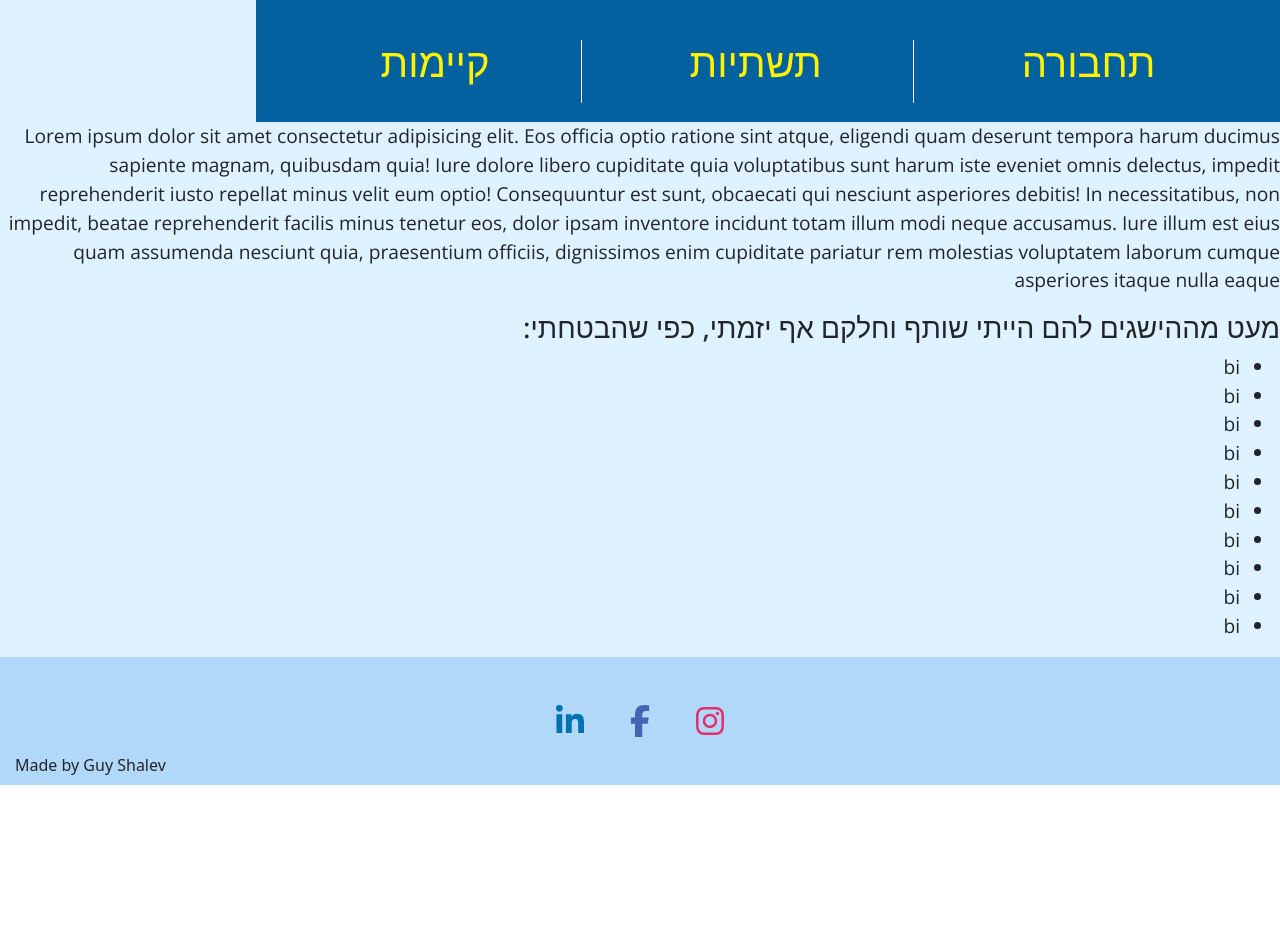
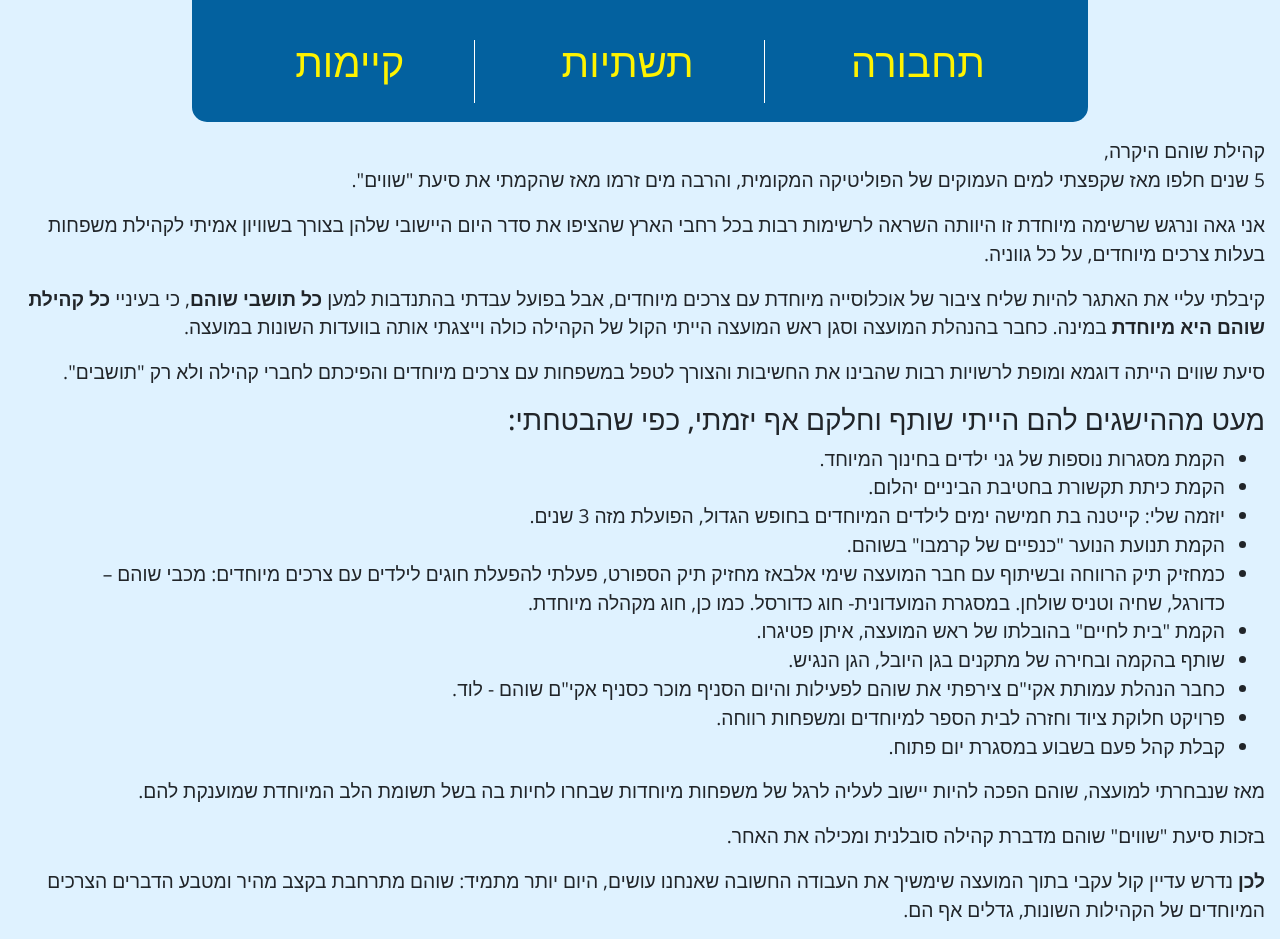
Before and after one commit to GuySha123/shavim, a React (Vite) app: page /introduction in a window 1280 px wide. Shown: the part 253-1192 px from the top of the page. Before the commit the page ends 1038 px from the top, so only its background shows below. Built offline with nearby package versions, Linux system fonts and the light colour scheme; the HTML template or start-up script is replaced by a standard one.

Commit message:
shavim-update19112023

```diff
--- a/src/App.tsx
+++ b/src/App.tsx
@@ -1,3 +1,4 @@
+/* Made by Guy Shalev */
 import { Suspense, lazy } from 'react';
 import { BrowserRouter as Router, Route, Routes } from 'react-router-dom';
 import NotFound from './components/layouts/not-found/NotFound';
--- a/src/pages/introduction/Introduction.styles.tsx
+++ b/src/pages/introduction/Introduction.styles.tsx
@@ -1,17 +1,27 @@
 import styled from 'styled-components';
+
+export const Test = styled.div`
+    display: flex;
+    justify-content: center;
+    align-items: center;
+`;
 
 export const VisionContainer = styled.div`
     display: grid;
     background-color: #03619f;
     grid-template-columns: auto auto auto;
-    width: 80vw;
+    border-radius: 15px;
+    min-width: 70vw;
     padding: 0.938rem 2rem;
     font-size: 2.5em;
     gap: 15px;
+
+    @media (max-width: 480px) {
+        font-size: 1.6em;
+    }
 `;
 
 export const VisionContent = styled.div`
-    background-color: #03619f;
     padding: 0.938rem 2rem;
     color: #fff300;
     display: flex;
@@ -37,7 +47,16 @@ export const VisionContent = styled.div`
     }
 
     @media (max-width: 480px) {
-        padding: 0; /* Adjust padding for smaller screens */
-        /* Other adjustments for smaller screens */
+        padding: 0.6rem 0;
+        margin: 0;
+
+        &::after {
+            right: -10%;
+            top: 25%;
+        }
     }
 `;
+
+export const HeadPartyWordsContent = styled.div`
+    padding: 15px;
+`;
--- a/src/pages/introduction/Introduction.tsx
+++ b/src/pages/introduction/Introduction.tsx
@@ -1,9 +1,16 @@
-import { VisionContainer, VisionContent } from './Introduction.styles';
+import {
+    HeadPartyWordsContent,
+    Test,
+    VisionContainer,
+    VisionContent,
+} from './Introduction.styles';
 
 const Introduction = () => {
     return (
         <>
             <h2>החזון</h2>
+
+            <Test>
                 <VisionContainer>
                     <VisionContent>חינוך</VisionContent>
                     <VisionContent>תרובות</VisionContent>
@@ -12,37 +19,91 @@ const Introduction = () => {
                     <VisionContent>תשתיות</VisionContent>
                     <VisionContent>קיימות</VisionContent>
                 </VisionContainer>
-            <div>
+            </Test>
+
+            <HeadPartyWordsContent>
                 <p>
-                    Lorem ipsum dolor sit amet consectetur adipisicing elit. Eos
-                    officia optio ratione sint atque, eligendi quam deserunt
-                    tempora harum ducimus sapiente magnam, quibusdam quia! Iure
-                    dolore libero cupiditate quia voluptatibus sunt harum iste
-                    eveniet omnis delectus, impedit reprehenderit iusto repellat
-                    minus velit eum optio! Consequuntur est sunt, obcaecati qui
-                    nesciunt asperiores debitis! In necessitatibus, non impedit,
-                    beatae reprehenderit facilis minus tenetur eos, dolor ipsam
-                    inventore incidunt totam illum modi neque accusamus. Iure
-                    illum est eius quam assumenda nesciunt quia, praesentium
-                    officiis, dignissimos enim cupiditate pariatur rem molestias
-                    voluptatem laborum cumque asperiores itaque nulla eaque
+                    קהילת שוהם היקרה,
+                    <br />5 שנים חלפו מאז שקפצתי למים העמוקים של הפוליטיקה
+                    המקומית, והרבה מים זרמו מאז שהקמתי את סיעת "שווים".
+                </p>
+                <p>
+                    אני גאה ונרגש שרשימה מיוחדת זו היוותה השראה לרשימות רבות בכל
+                    רחבי הארץ שהציפו את סדר היום היישובי שלהן בצורך בשוויון
+                    אמיתי לקהילת משפחות בעלות צרכים מיוחדים, על כל גווניה.
+                </p>
+                <p>
+                    קיבלתי עליי את האתגר להיות שליח ציבור של אוכלוסייה מיוחדת עם
+                    צרכים מיוחדים, אבל בפועל עבדתי בהתנדבות למען
+                    <b> כל תושבי שוהם</b>, כי בעיניי
+                    <b> כל קהילת שוהם היא מיוחדת </b>
+                    במינה. כחבר בהנהלת המועצה וסגן ראש המועצה הייתי הקול של
+                    הקהילה כולה וייצגתי אותה בוועדות השונות במועצה.
+                </p>
+                <p>
+                    סיעת שווים הייתה דוגמא ומופת לרשויות רבות שהבינו את החשיבות
+                    והצורך לטפל במשפחות עם צרכים מיוחדים והפיכתם לחברי קהילה ולא
+                    רק "תושבים".
                 </p>
                 <h3>
                     מעט מההישגים להם הייתי שותף וחלקם אף יזמתי, כפי שהבטחתי:
                 </h3>
                 <ul>
-                    <li>bi</li>
-                    <li>bi</li>
-                    <li>bi</li>
-                    <li>bi</li>
-                    <li>bi</li>
-                    <li>bi</li>
-                    <li>bi</li>
-                    <li>bi</li>
-                    <li>bi</li>
-                    <li>bi</li>
+                    <li>הקמת מסגרות נוספות של גני ילדים בחינוך המיוחד.</li>
+                    <li>הקמת כיתת תקשורת בחטיבת הביניים יהלום.</li>
+                    <li>
+                        יוזמה שלי: קייטנה בת חמישה ימים לילדים המיוחדים בחופש
+                        הגדול, הפועלת מזה 3 שנים.
+                    </li>
+                    <li>הקמת תנועת הנוער "כנפיים של קרמבו" בשוהם.</li>
+                    <li>
+                        כמחזיק תיק הרווחה ובשיתוף עם חבר המועצה שימי אלבאז מחזיק
+                        תיק הספורט, פעלתי להפעלת חוגים לילדים עם צרכים מיוחדים:
+                        מכבי שוהם – כדורגל, שחיה וטניס שולחן. במסגרת המועדונית-
+                        חוג כדורסל. כמו כן, חוג מקהלה מיוחדת.
+                    </li>
+                    <li>
+                        הקמת "בית לחיים" בהובלתו של ראש המועצה, איתן פטיגרו.
+                    </li>
+                    <li>שותף בהקמה ובחירה של מתקנים בגן היובל, הגן הנגיש.</li>
+                    <li>
+                        כחבר הנהלת עמותת אקי"ם צירפתי את שוהם לפעילות והיום
+                        הסניף מוכר כסניף אקי"ם שוהם - לוד.
+                    </li>
+                    <li>
+                        פרויקט חלוקת ציוד וחזרה לבית הספר למיוחדים ומשפחות
+                        רווחה.
+                    </li>
+                    <li>קבלת קהל פעם בשבוע במסגרת יום פתוח.</li>
                 </ul>
-            </div>
+                <p>
+                    מאז שנבחרתי למועצה, שוהם הפכה להיות יישוב לעליה לרגל של
+                    משפחות מיוחדות שבחרו לחיות בה בשל תשומת הלב המיוחדת שמוענקת
+                    להם.
+                </p>
+                <p>
+                    בזכות סיעת "שווים" שוהם מדברת קהילה סובלנית ומכילה את האחר.
+                </p>
+                <p>
+                    <b>לכן </b>
+                    נדרש עדיין קול עקבי בתוך המועצה שימשיך את העבודה החשובה
+                    שאנחנו עושים, היום יותר מתמיד: שוהם מתרחבת בקצב מהיר ומטבע
+                    הדברים הצרכים המיוחדים של הקהילות השונות, גדלים אף הם.
+                </p>
+                <p>
+                    אני מגויס כולי לקראת העשייה הרבה שמצפה לי ולחבריי לרשימה
+                    בקדנציה הבאה.
+                </p>
+                <p>
+                    זהו האינטרס הקהילתי שלנו להמשיך להעניק לי ולסיעה את הקול
+                    שלכם.
+                </p>
+                <p>
+                    שלכם ולמענכם,
+                    <br />
+                    איתן ליליוס
+                </p>
+            </HeadPartyWordsContent>
         </>
     );
 };
```
Lines whose indentation alone changed are shown as unchanged.
